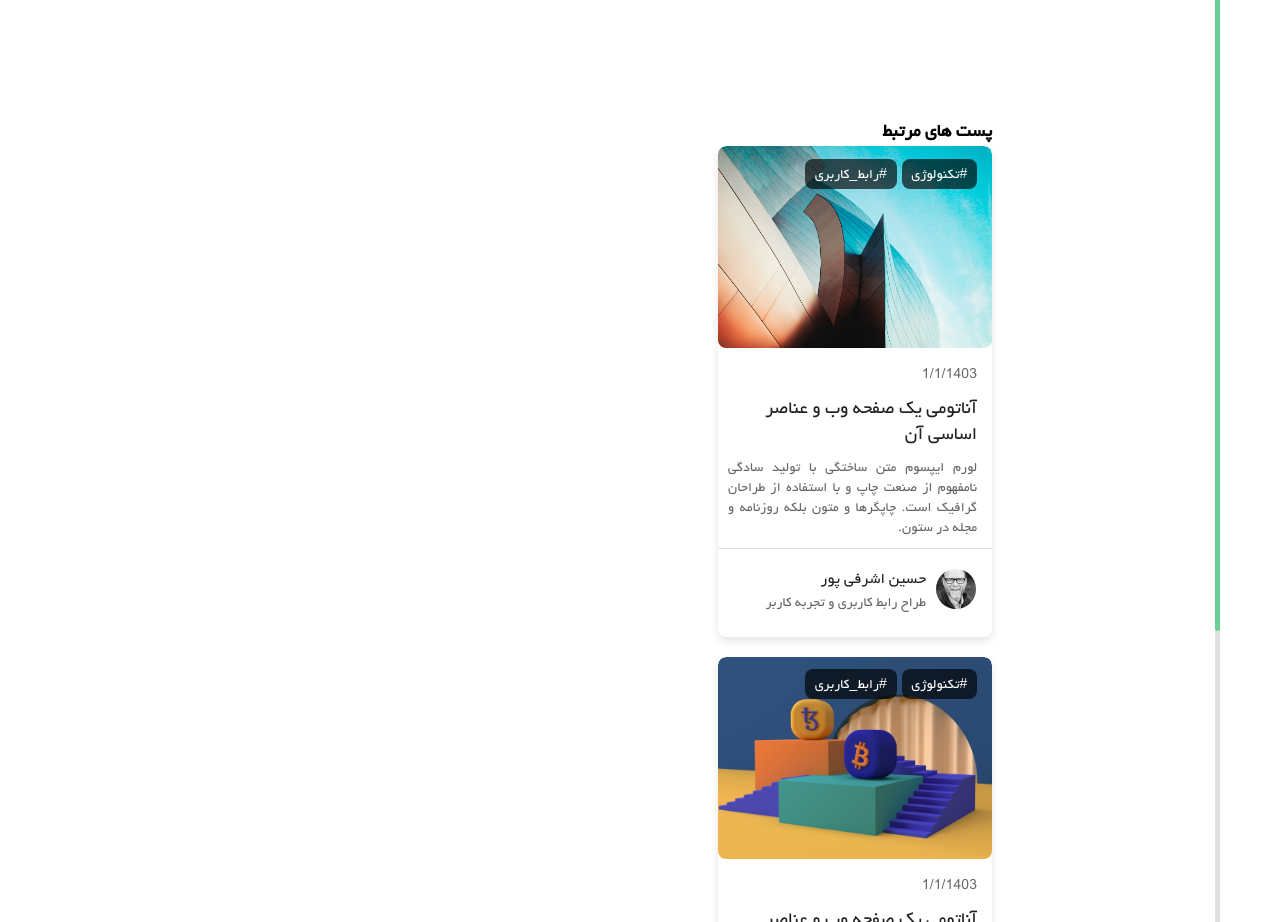
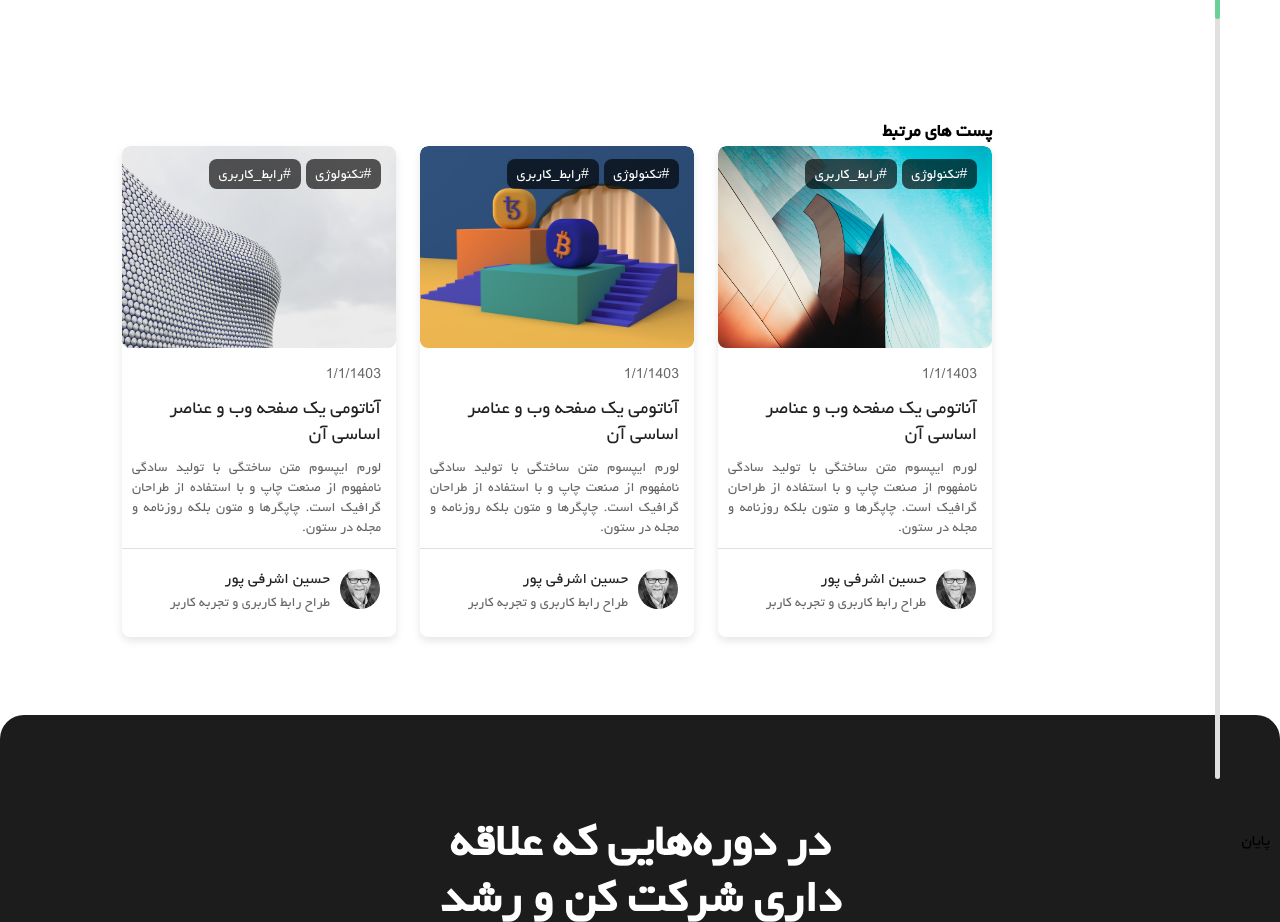
Before and after one commit to amiriar/sadra-v1, a React (Vite) app: page /blog/1 in a window 1280 px wide. Shown: the part 2140-3062 px from the top of the page. Built offline with nearby package versions, Linux system fonts and the light colour scheme.

Commit message:
help needed in blogdetail

```diff
--- a/src/pages/BlogDetails.css
+++ b/src/pages/BlogDetails.css
@@ -235,9 +235,8 @@
 .blogCardsContainer {
     max-width: 1440px;
     margin: 0px auto;
-
+    display: flex;
     font-family: 'Yekan', sans-serif;
-    position: relative;
     /* font-size: 2rem; */
 }
 .BlogRelatablePostsCards{
--- a/src/pages/BlogDetails.jsx
+++ b/src/pages/BlogDetails.jsx
@@ -110,8 +110,8 @@
                         <h3 dir='rtl'>پست های مرتبط</h3>
                         <div className='blogCardsContainer' dir='rtl'>
                             {
-                                <Grid display={'flex'} container spacing={3}>
-                                    <Grid item key={reliablePost1.id} xs={12} sm={6} md={4}>
+                                <Grid container spacing={3}>
+                                    <Grid item xs={12} sm={6} md={4}>
                                         <BlogCard
                                             id={reliablePost1.id}
                                             imageData={reliablePost1.imageData}
@@ -123,6 +123,8 @@
                                             authorPicture={reliablePost1.author.picture}
                                             hashtags={reliablePost1.hashtags}
                                         />
+                                    </Grid>
+                                    <Grid item xs={12} sm={6} md={4}>
                                         <BlogCard
                                             id={reliablePost2.id}
                                             imageData={reliablePost2.imageData}
@@ -134,6 +136,8 @@
                                             authorPicture={reliablePost2.author.picture}
                                             hashtags={reliablePost2.hashtags}
                                         />
+                                    </Grid>
+                                    <Grid item xs={12} sm={6} md={4}>
                                         <BlogCard
                                             id={reliablePost3.id}
                                             imageData={reliablePost3.imageData}
```
